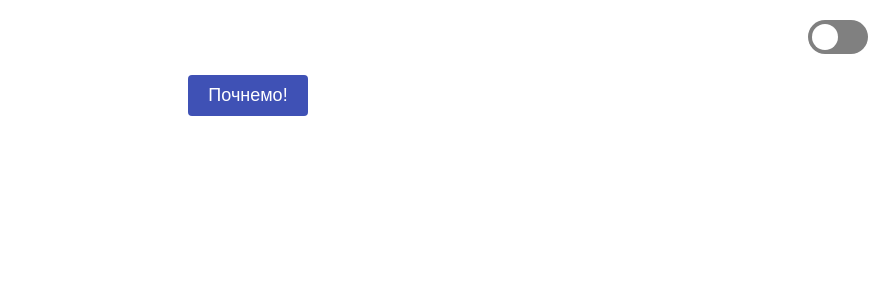
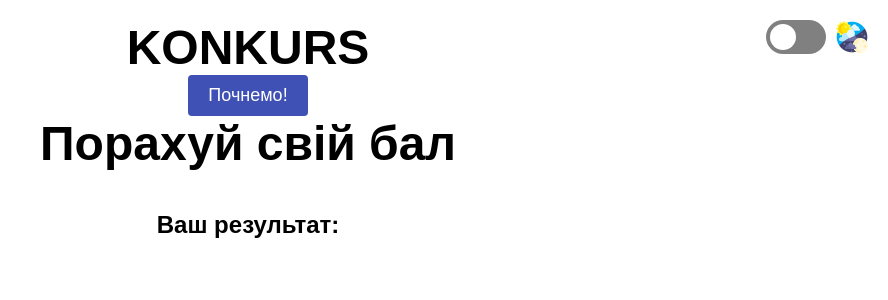
Before and after one commit to GoncharovNikit/univ-project, a PHP site: page / in a window 1280 px wide. Shown: the top 300 px of the page, without its empty margins (392-1280 px from the left). Run offline with PHP 8.4, Linux system fonts and the light colour scheme.

Commit message:
Added icon for toggle, fixed color bug

```diff
--- a/view/css/index.css
+++ b/view/css/index.css
@@ -10,7 +10,6 @@ body {
 	background-color: var(--bg-color);
 	color: var(--text-color);
 	transition: background-color 0.5s ease, color 0.5s ease;
-	color: #ffffff;
 }
 
 body.light {
@@ -22,6 +21,32 @@ body.dark {
 	background-color: #222222;
 	color: #ffffff;
 }
+
+.theme-switcher {
+	display: flex;
+	align-items: center;
+}
+
+.icon {
+	margin-left: 10px;
+	transition: transform 0.2s ease-in-out;
+}
+
+.icon.rotate {
+	transform: rotate(180deg);
+}
+
+/*.moon-icon {
+	position: fixed;
+	top: 25px;
+	right: 85px;
+}
+
+.sun-icon {
+	position: fixed;
+	top: 25px;
+	right: 85px;
+}*/
 
 .theme-switcher {
 	position: fixed;
--- a/view/index.html
+++ b/view/index.html
@@ -23,7 +23,8 @@
                   <input type="checkbox" id="theme-toggle">
                   <span class="slider round"></span>
                 </label>
-              </div>
+                <img class="icon" src="img/day-night2.png" alt="Icon">
+            </div>
             <div class="form-container">
                 <form class="form">
                     <div class="select-container">
--- a/view/js/script.js
+++ b/view/js/script.js
@@ -55,7 +55,30 @@ const addSpecialitiesOptions = (specialities) => {
 
 }
 
+/*const updateModeSwitchIcon = () => {
+  const isDarkMode = document.body.classList.contains('dark');
+  const moonIcon = document.querySelector('.moon-icon');
+  const sunIcon = document.querySelector('.sun-icon');
+  if (isDarkMode) {
+    moonIcon.style.display = 'block';
+    sunIcon.style.display = 'none';
+  } else {
+    moonIcon.style.display = 'none';
+    sunIcon.style.display = 'block';
+  }
+};*/
+
+const updateModeSwitchIcon = () => {
+  const icon = document.querySelector('.icon');
+  if (themeToggle.checked) {
+    icon.classList.add('rotate');
+  } else {
+    icon.classList.remove('rotate');
+  }
+};
+
 const themeToggle = document.querySelector('#theme-toggle');
+const switchElement = document.querySelector('.switch');
 
 themeToggle.addEventListener('change', function() {
   if (this.checked) {
@@ -65,4 +88,8 @@ themeToggle.addEventListener('change', function() {
     document.body.classList.remove('dark');
     document.body.classList.add('light');
   }
+  updateModeSwitchIcon();
 });
+
+// Call the function once on load to set the initial icon
+updateModeSwitchIcon();
```
Also changed, not shown: view/img/day-and-night.png (added), view/img/day-night.png (added), view/img/day-night2.png (added), view/img/moon.png (added), view/img/sun.png (added).
